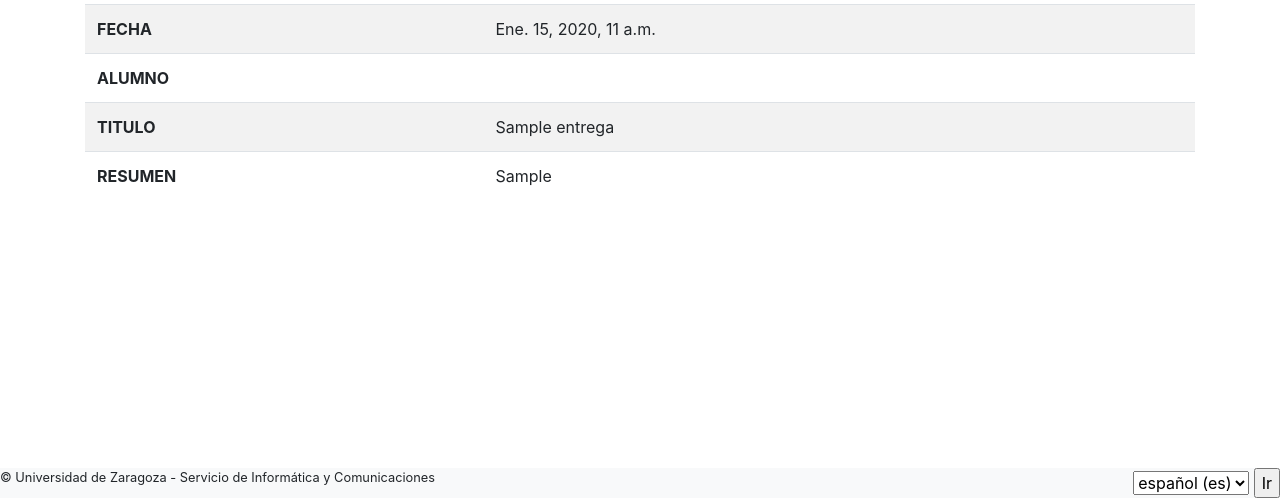
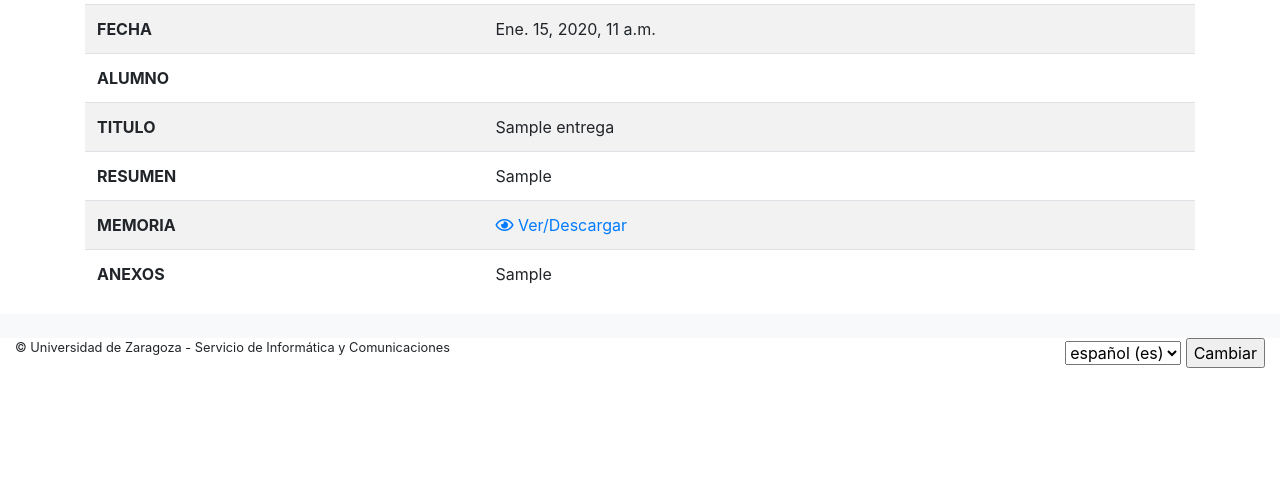
Before and after one commit to miguel-martin/django-test, a Django app: page /entregas/1/ in a window 1280 px wide. Shown: the part 302-800 px from the top of the page. Run offline with Django 3.2, Linux system fonts and the light colour scheme; tables that the repository leaves empty hold one stand-in row (values such as "Sample post"); some libraries are stand-ins or nearby versions.

Commit message:
Upload de ficheros funcionando en entorno de desarrollo

```diff
--- a/deposito/settings.py
+++ b/deposito/settings.py
@@ -77,6 +77,7 @@ TEMPLATES = [
                 'django.template.context_processors.request',
                 'django.contrib.auth.context_processors.auth',
                 'django.contrib.messages.context_processors.messages',
+                'django.template.context_processors.media', # To access the MEDIA_URL in templates
             ],
         },
     },
@@ -168,3 +169,7 @@ LOGOUT_REDIRECT_URL = 'index'
 LOGIN_REDIRECT_URL = 'index'
 
 INTERNAL_IPS = ['127.0.0.1']
+
+# Media uploads
+MEDIA_URL = '/media/'
+MEDIA_ROOT = os.path.join(BASE_DIR, 'media')
--- a/envio/models.py
+++ b/envio/models.py
@@ -6,6 +6,7 @@ from django.utils.translation import gettext as _
 # Automatically save/update Personas when we create/update User instances
 from django.db.models.signals import post_save
 from django.dispatch import receiver
+
 
 # Create your models here.
 
--- a/envio/static/envio/style.css
+++ b/envio/static/envio/style.css
@@ -12,3 +12,5 @@
 }
 
 .size-1{font-size:0.8rem;}
+
+.footer{}
--- a/envio/templates/envio/base.html
+++ b/envio/templates/envio/base.html
@@ -65,7 +65,8 @@
       </div>
     </div>
   </div>
-  <footer class="fixed-bottom bg-light">
+  <footer class="page-footer font-small pt-4 bg-light">
+    <div class="container-fluid text-center text-md-left">
       <div class="float-left size-1">&copy; Universidad de Zaragoza - Servicio de Informática y Comunicaciones</div>
       <div class="float-right">
           <!-- language selector -->
@@ -82,9 +83,10 @@
               {% endfor %}
           </select>
           <!-- actualmente tienes seleccionado el idioma {{ LANGUAGE_CODE }} -->
-        <input type="submit" value='{% trans "Go" %}'>
+          <input type="submit" value='{% trans "Cambiar" %}'>
           </form>
            <!-- end language selector -->
+      </div>
     </div>
   </footer>
 </body>
--- a/envio/templates/envio/entrega_detail.html
+++ b/envio/templates/envio/entrega_detail.html
@@ -1,4 +1,5 @@
 {% extends "envio/base.html" %}
+{% load i18n %}
 
 {% block titulo %}
     <h1> {{ entrega }} </h1>
@@ -24,6 +25,14 @@
           <th>RESUMEN</th>
             <td>{{ entrega.resumen }}</td>
         </tr>
+        <tr>
+          <th>MEMORIA</th>
+            <td><a href="{{MEDIA_URL}}/{{ entrega.memoria }}"><i class="far fa-eye"></i> {% trans "Ver/Descargar" %}</a></td>
+        </tr>
+        <tr>
+          <th>ANEXOS</th>
+            <td>{{ entrega.anexos }}</td>
+        </tr>
     </tbody>
 </table>
 {% endblock %}
--- a/envio/templates/envio/entrega_form.html
+++ b/envio/templates/envio/entrega_form.html
@@ -5,7 +5,7 @@
 {% endblock %}
 
 {% block content %}
-<form action="" method="post">
+<form action="" method="post" enctype="multipart/form-data">
     {% csrf_token %}
     <table id="form-entrega" class="table">
         {{ form.as_table }}
--- a/envio/urls.py
+++ b/envio/urls.py
@@ -1,6 +1,7 @@
 from django.urls import path, include
 from django.conf import settings
 from django.contrib.auth import views as auth_views
+from django.conf.urls.static import static
 
 from . import views
 
@@ -30,11 +31,11 @@ urlpatterns = [
 
 # To add debug bar. refer to https://django-debug-toolbar.readthedocs.io/en/latest/installation.html
 if settings.DEBUG:
+    # DEBUG TOOLBAR
     import debug_toolbar
     urlpatterns = [
         path('__debug__/', include(debug_toolbar.urls)),
+    ] + urlpatterns
 
-        # For django versions before 2.0:
-        # url(r'^__debug__/', include(debug_toolbar.urls)),
-
-    ] + urlpatterns
+    # MEDIA ACCESS
+    urlpatterns += static(settings.MEDIA_URL, document_root=settings.MEDIA_ROOT)
--- a/envio/views.py
+++ b/envio/views.py
@@ -117,7 +117,7 @@ def edit_or_create_Entrega(request):
 	""" Muestra el form para realizar entregas """
 	if request.method == "POST":
 		# create form instance and populate it with data from the request
-		form = EntregaForm(request.POST)
+		form = EntregaForm(request.POST, request.FILES)
 		if form.is_valid():
 			# ToDo procesar
 			nueva_entrega = form.save()
```
Also changed, not shown: envio/forms.py (+9 -5 lines), envio/migrations/0004_auto_20190211_1042.py (added), 2 other files. Lines whose indentation alone changed are shown as unchanged.
